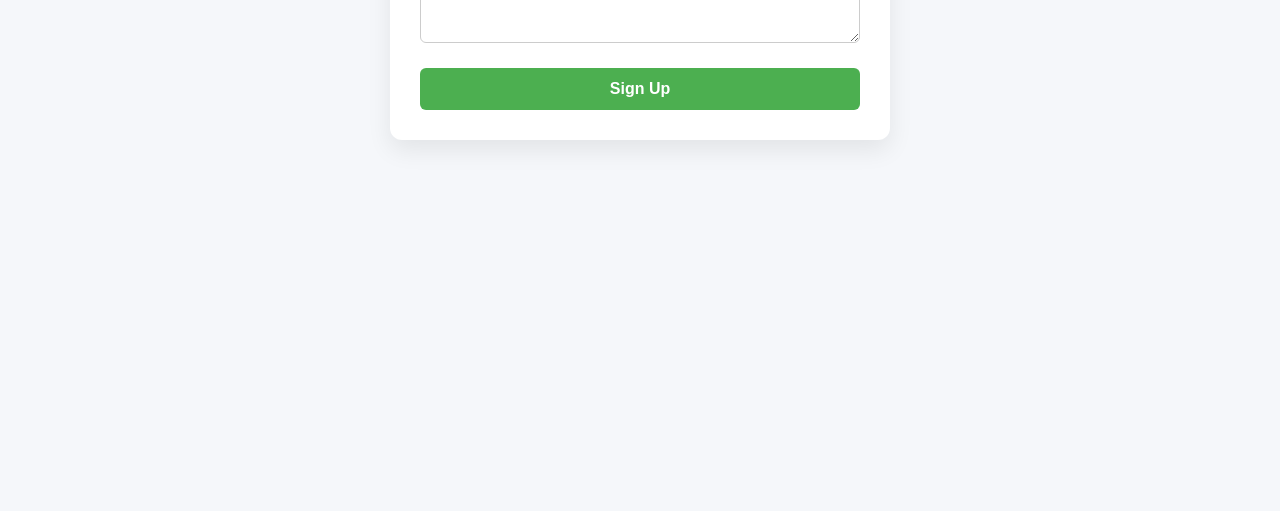
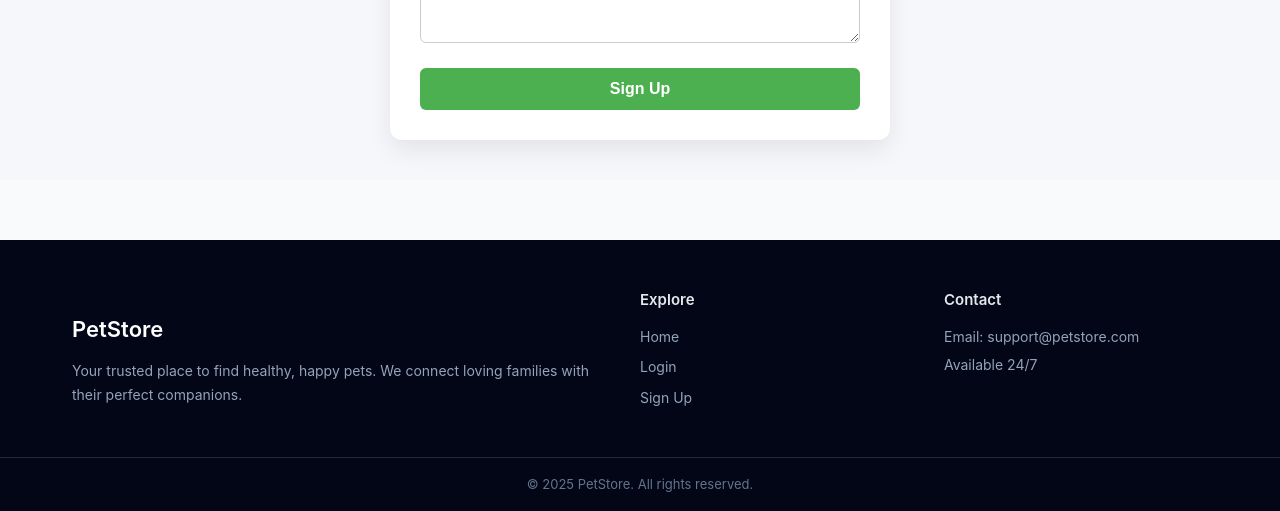
Before and after one commit to Almira011/PetShop, a Django app: page /auth/signup/ in a window 1280 px wide. Shown: the part 951-1462 px from the top of the page. Before the commit the page ends 1096 px from the top, so only its background shows below. Run offline with Django 5.2, Linux system fonts and the light colour scheme.

Commit message:
database112333345556677

```diff
--- a/Shop/static/css/base.css
+++ b/Shop/static/css/base.css
@@ -161,3 +161,90 @@ li {
         padding: 0 16px;
     }
 }
+
+
+/* =========================
+   Footer
+   ========================= */
+.site-footer {
+    background-color: #020617;
+    color: #cbd5f5;
+    margin-top: 60px;
+    padding-top: 48px;
+}
+
+.footer-container {
+    max-width: 1200px;
+    margin: 0 auto;
+    padding: 0 32px;
+    display: grid;
+    grid-template-columns: 2fr 1fr 1fr;
+    gap: 40px;
+}
+
+/* Brand section */
+.footer-brand h3 {
+    font-size: 22px;
+    font-weight: 600;
+    color: #ffffff;
+    margin-bottom: 12px;
+}
+
+.footer-brand p {
+    font-size: 14px;
+    line-height: 1.7;
+    color: #94a3b8;
+}
+
+/* Footer links */
+.footer-links h4,
+.footer-meta h4 {
+    font-size: 15px;
+    font-weight: 600;
+    margin-bottom: 14px;
+    color: #e5e7eb;
+}
+
+.footer-links a {
+    display: block;
+    font-size: 14px;
+    color: #94a3b8;
+    text-decoration: none;
+    margin-bottom: 8px;
+    transition: color 0.2s ease;
+}
+
+.footer-links a:hover {
+    color: #60a5fa;
+}
+
+/* Meta info */
+.footer-meta p {
+    font-size: 14px;
+    color: #94a3b8;
+    margin-bottom: 6px;
+}
+
+/* Bottom bar */
+.footer-bottom {
+    margin-top: 40px;
+    padding: 16px 32px;
+    text-align: center;
+    font-size: 13px;
+    color: #64748b;
+    border-top: 1px solid #1e293b;
+}
+
+/* =========================
+   Footer Responsive
+   ========================= */
+@media (max-width: 768px) {
+    .footer-container {
+        grid-template-columns: 1fr;
+        gap: 32px;
+    }
+
+    .footer-bottom {
+        padding: 14px 20px;
+    }
+}
--- a/Shop/templates/base.html
+++ b/Shop/templates/base.html
@@ -34,5 +34,41 @@
 {% block content %}
 {% endblock %}
 
+
+
+<footer class="site-footer">
+    <div class="footer-container">
+        <div class="footer-brand">
+            <h3>PetStore</h3>
+            <p>
+                Your trusted place to find healthy, happy pets.
+                We connect loving families with their perfect companions.
+            </p>
+        </div>
+
+        <div class="footer-links">
+            <h4>Explore</h4>
+            <a href="{% url 'product_list' %}">Home</a>
+            {% if user.is_authenticated %}
+                <a href="{% url 'customer_profile' %}">Profile</a>
+                <a href="{% url 'my_orders' %}">My Orders</a>
+            {% else %}
+                <a href="{% url 'login' %}">Login</a>
+                <a href="{% url 'signup' %}">Sign Up</a>
+            {% endif %}
+        </div>
+
+        <div class="footer-meta">
+            <h4>Contact</h4>
+            <p>Email: support@petstore.com</p>
+            <p>Available 24/7</p>
+        </div>
+    </div>
+
+    <div class="footer-bottom">
+        © {% now "Y" %} PetStore. All rights reserved.
+    </div>
+</footer>
+
 </body>
 </html>
```
